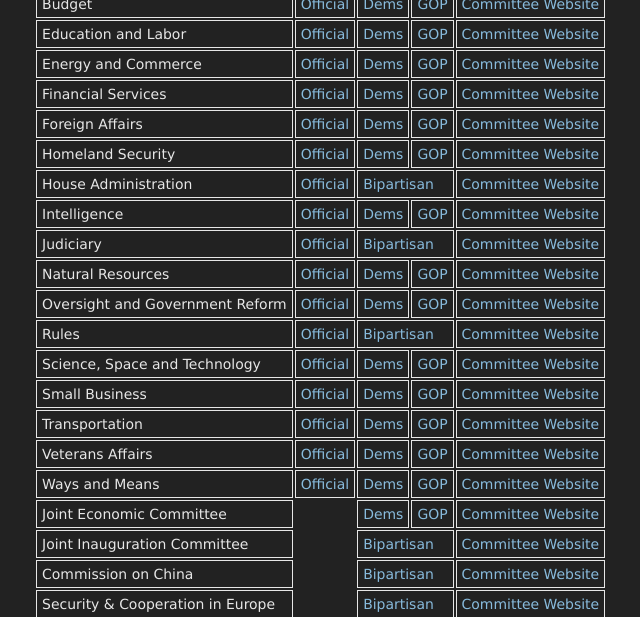
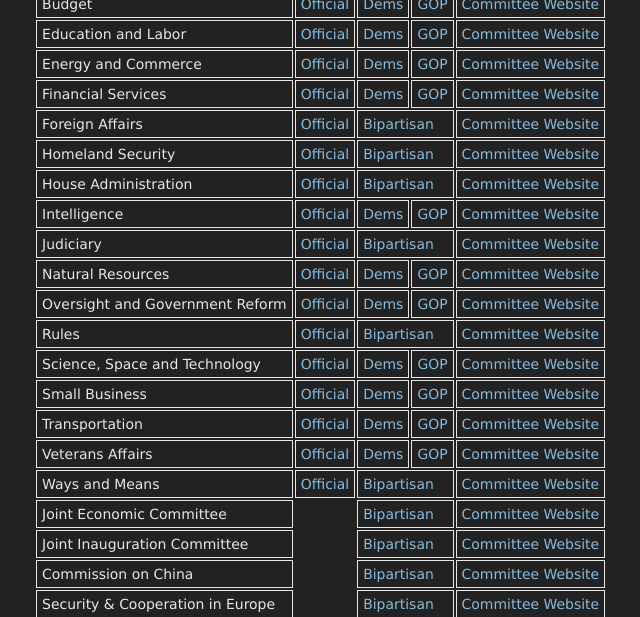
Before and after one commit to danburd/danburd.github.io, a Jekyll site: the page house.html, which Jekyll copies as it is, in a window 1280 px wide. Shown: the part 158-775 px from the top of the page, without its empty margins (321-961 px from the left). Built offline with Jekyll 4.4.1, drawn with Linux system fonts in a browser that asks for light colours.

Commit message:
Hide disused Democratic Youtube pages

```diff
--- a/house.html
+++ b/house.html
@@ -61,15 +61,15 @@
   <tr>
     <td>Foreign Affairs</td>
     <td><a href="https://www.congress.gov/committees/video/house-foreign-affairs/hsfa00">Official</a></td>
-    <td><a href="https://www.youtube.com/user/HFACDemocrats/videos?view=2&flow=grid">Dems</a></td>
-    <td><a href="https://www.youtube.com/user/FArepublicans/videos?view=2&flow=grid">GOP</a></td>
+    <!--<td><a href="https://www.youtube.com/user/HFACDemocrats/videos?view=2&flow=grid">Dems</a></td>
+    --><td colspan="2"><a href="https://www.youtube.com/user/FArepublicans/videos?view=2&flow=grid">Bipartisan</a></td>
     <td><a href="https://foreignaffairs.house.gov">Committee Website</a></td>
   </tr>
   <tr>
     <td>Homeland Security</td>
     <td><a href="https://www.congress.gov/committees/video/house-homeland-security/hshm00">Official</a></td>
-    <td><a href="https://www.youtube.com/user/HomelandDems/videos?view=2&flow=grid">Dems</a></td>
-    <td><a href="https://www.youtube.com/user/HouseHomeland/videos?view=2&flow=grid">GOP</a></td>
+    <!--<td><a href="https://www.youtube.com/user/HomelandDems/videos?view=2&flow=grid">Dems</a></td>
+    --><td colspan="2"><a href="https://www.youtube.com/user/HouseHomeland/videos?view=2&flow=grid">Bipartisan</a></td>
     <td><a href="https://homeland.house.gov">Committee Website</a></td>
   </tr>
   <tr>
@@ -142,16 +142,16 @@
   <tr>
     <td>Ways and Means</td>
     <td><a href="https://www.congress.gov/committees/video/house-ways-and-means/hswm00">Official</a></td>
-    <td><a href="https://www.youtube.com/channel/UCfGqG11uB0JKgDxnF-GWQZg/videos?view=2&flow=grid">Dems</a></td><!--
-    <td><a href="https://www.youtube.com/user/waysandmeansdems/videos?view=2&flow=grid">Dems</a></td>-->
+    <td colspan="2"><a href="https://www.youtube.com/channel/UCfGqG11uB0JKgDxnF-GWQZg/videos?view=2&flow=grid">Bipartisan</a></td>
+    <!--<td><a href="https://www.youtube.com/user/waysandmeansdems/videos?view=2&flow=grid">Dems</a></td>
     <td><a href="https://www.youtube.com/user/WandMRepublicans/videos?view=2&flow=grid">GOP</a></td>
-    <td><a href="https://waysandmeans.house.gov">Committee Website</a></td>
+    --><td><a href="https://waysandmeans.house.gov">Committee Website</a></td>
   </tr>
   <tr>
     <td>Joint Economic Committee</td>
     <td></td>
-    <td><a href="https://www.youtube.com/user/JointEconCommittee?view=2&flow=grid">Dems</a></td>
-    <td><a href="https://www.youtube.com/channel/UCbNWSrKyYBP5iIZKT35LSGA/videos?view=2&flow=grid">GOP</a></td>
+    <!--<td><a href="https://www.youtube.com/user/JointEconCommittee?view=2&flow=grid">Dems</a></td>
+    --><td colspan="2"><a href="https://www.youtube.com/channel/UCbNWSrKyYBP5iIZKT35LSGA/videos?view=2&flow=grid">Bipartisan</a></td>
     <td><a href="https://www.jec.senate.gov">Committee Website</a></td>
   </tr>
   <tr>
```
